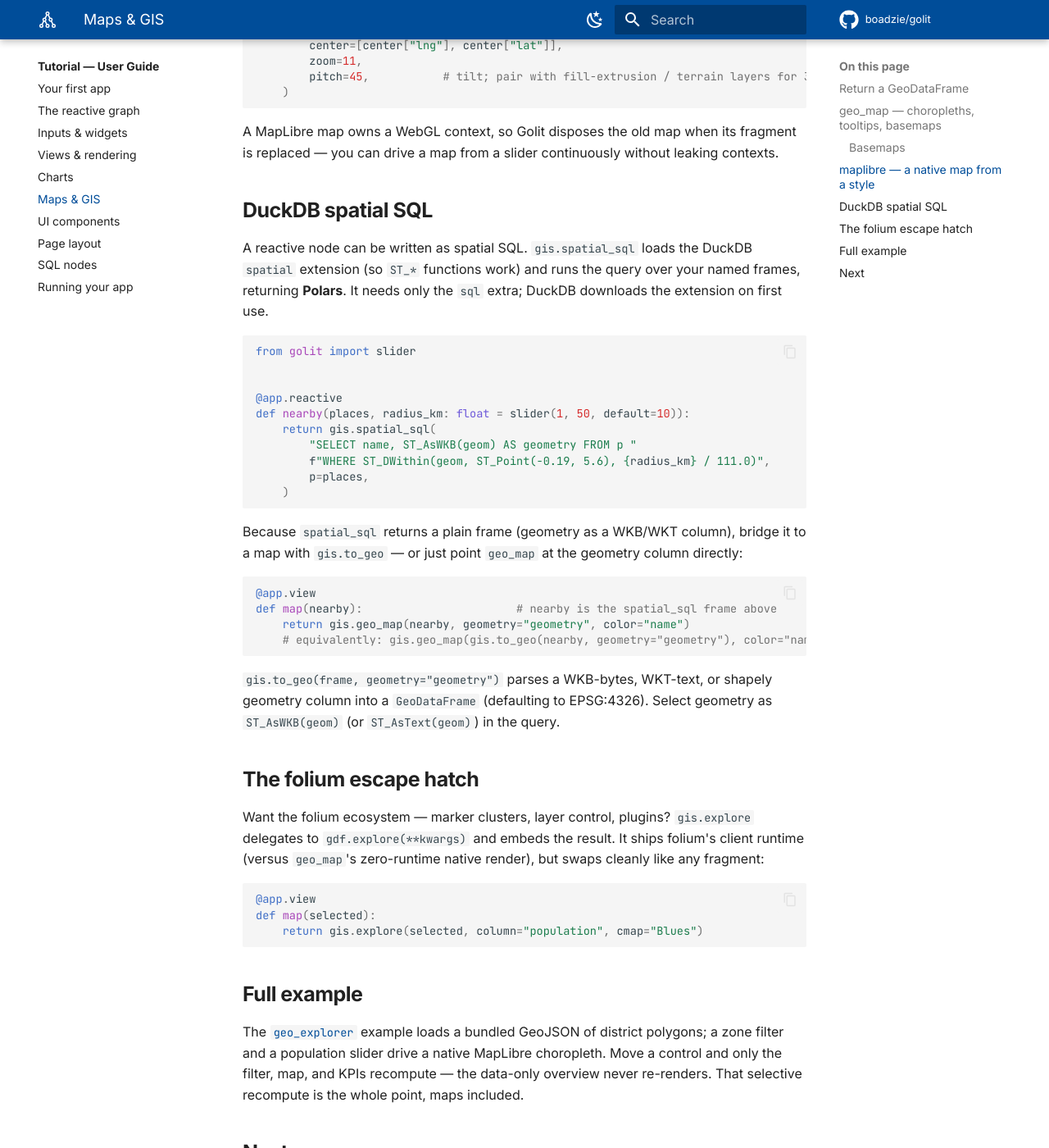
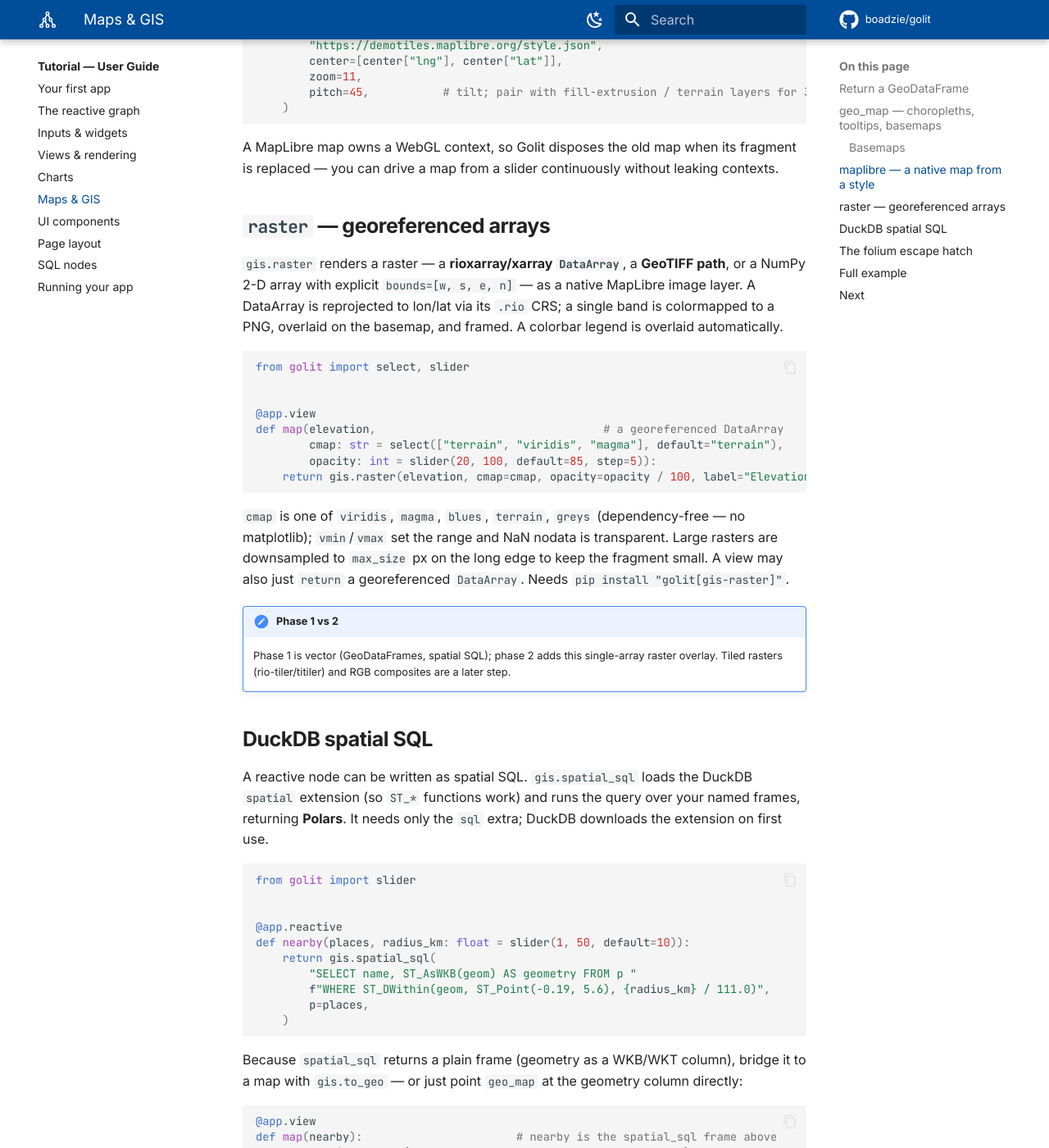
Before and after one commit to Boadzie/golit, an MkDocs documentation site: the page built from docs/tutorial/maps.md, in a window 1280 px wide and 1400 px high, scrolled down 2405 px. Shown: the whole window at 82% size. Built offline with MkDocs 1.6.1 and Material for MkDocs 9.7.7, drawn with Linux system fonts in a browser that asks for light colours; comment, search, counter and statistics services are not loaded; some of the changed text lies outside the part shown.

Commit message:
docs(maps): document raster maps (gis.raster, gis-raster extra)
Add a Raster section to the maps tutorial, a gis.raster + is_dataarray reference,
the gis-raster install line, and refresh the README/docs-home feature bullets,
status, and scope note (vector + raster shipped; tiled rasters/RGB deferred).

````diff
--- a/docs/tutorial/maps.md
+++ b/docs/tutorial/maps.md
@@ -5,16 +5,17 @@ narrows your data and Golit re-runs only the filter and the map node; everything
 a memo hit. No special map widget, no callback wiring: a view returns a map and the
 fragment swaps in place on the initial load, on POST, and on SSE pushes alike.
 
-Phase 1 covers **vector data** rendered with **native MapLibre GL**, plus **DuckDB
-spatial SQL**. (Raster — rasterio/xarray tile layers — is phase 2.)
+Golit renders **vector data** (GeoDataFrames) and **raster data** (georeferenced arrays)
+with **native MapLibre GL**, plus **DuckDB spatial SQL** over your frames.
 
-Install the extra:
+Install the extras:
 
 ```bash
-pip install "golit[gis]"
+pip install "golit[gis]"          # vector: geo_map, spatial_sql, explore
+pip install "golit[gis-raster]"   # raster: gis.raster (rasterio / rioxarray / xarray)
 ```
 
-It pulls in GeoPandas, Shapely, pyproj, and folium. MapLibre GL itself loads from a CDN —
+`gis` pulls in GeoPandas, Shapely, pyproj, and folium. MapLibre GL itself loads from a CDN —
 there's no Python map package and nothing to bundle. Everything heavy is imported lazily
 *inside* `golit.gis`, so `import golit` never pays for it.
 
@@ -112,6 +113,33 @@ def city(center):
 A MapLibre map owns a WebGL context, so Golit disposes the old map when its fragment is
 replaced — you can drive a map from a slider continuously without leaking contexts.
 
+## `raster` — georeferenced arrays
+
+`gis.raster` renders a raster — a **rioxarray/xarray `DataArray`**, a **GeoTIFF path**, or a
+NumPy 2-D array with explicit `bounds=[w, s, e, n]` — as a native MapLibre image layer. A
+DataArray is reprojected to lon/lat via its `.rio` CRS; a single band is colormapped to a
+PNG, overlaid on the basemap, and framed. A colorbar legend is overlaid automatically.
+
+```python
+from golit import select, slider
+
+
+@app.view
+def map(elevation,                                  # a georeferenced DataArray
+        cmap: str = select(["terrain", "viridis", "magma"], default="terrain"),
+        opacity: int = slider(20, 100, default=85, step=5)):
+    return gis.raster(elevation, cmap=cmap, opacity=opacity / 100, label="Elevation (m)")
+```
+
+`cmap` is one of `viridis`, `magma`, `blues`, `terrain`, `greys` (dependency-free — no
+matplotlib); `vmin`/`vmax` set the range and NaN nodata is transparent. Large rasters are
+downsampled to `max_size` px on the long edge to keep the fragment small. A view may also
+just `return` a georeferenced `DataArray`. Needs `pip install "golit[gis-raster]"`.
+
+!!! note "Phase 1 vs 2"
+    Phase 1 is vector (GeoDataFrames, spatial SQL); phase 2 adds this single-array raster
+    overlay. Tiled rasters (rio-tiler/titiler) and RGB composites are a later step.
+
 ## DuckDB spatial SQL
 
 A reactive node can be written as spatial SQL. `gis.spatial_sql` loads the DuckDB
````
Also changed, not shown: README.md (+14 -12 lines), docs/index.md (+2 -1 lines), docs/reference/gis.md (+13 -2 lines).
